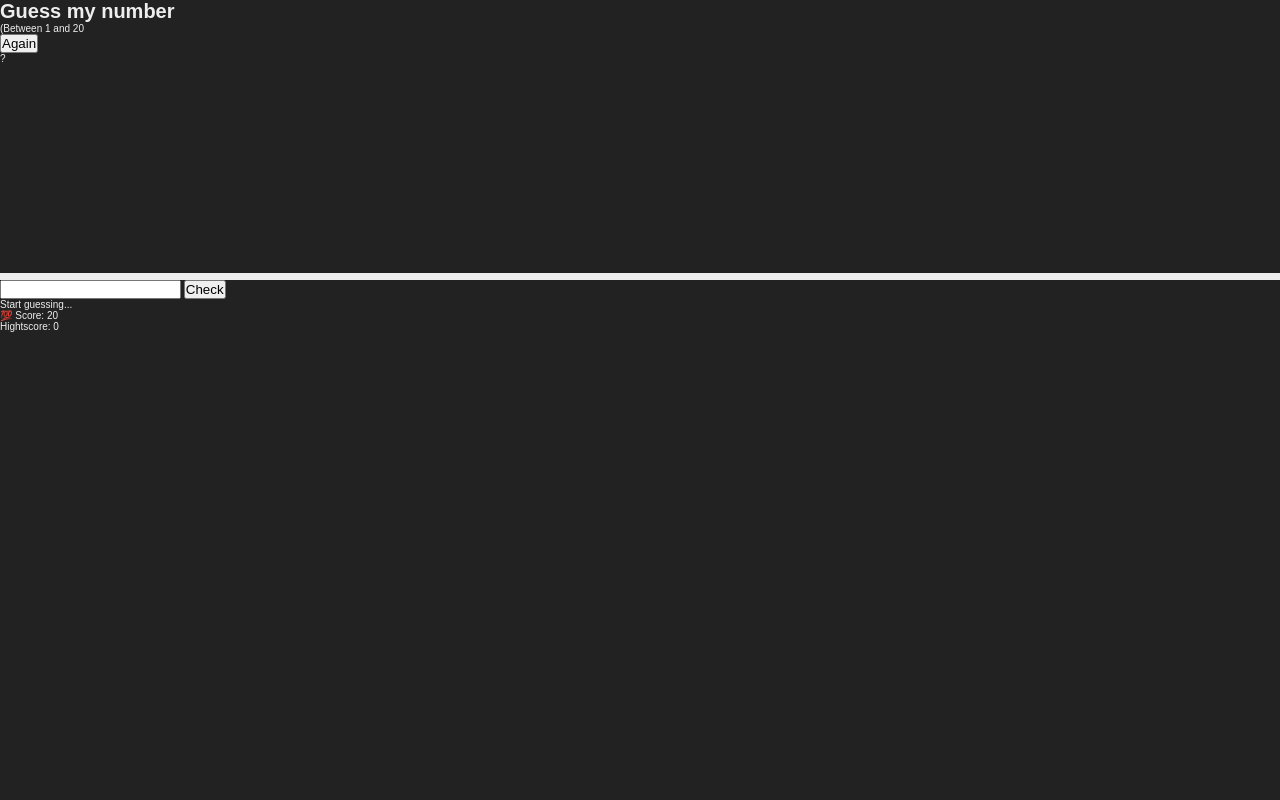
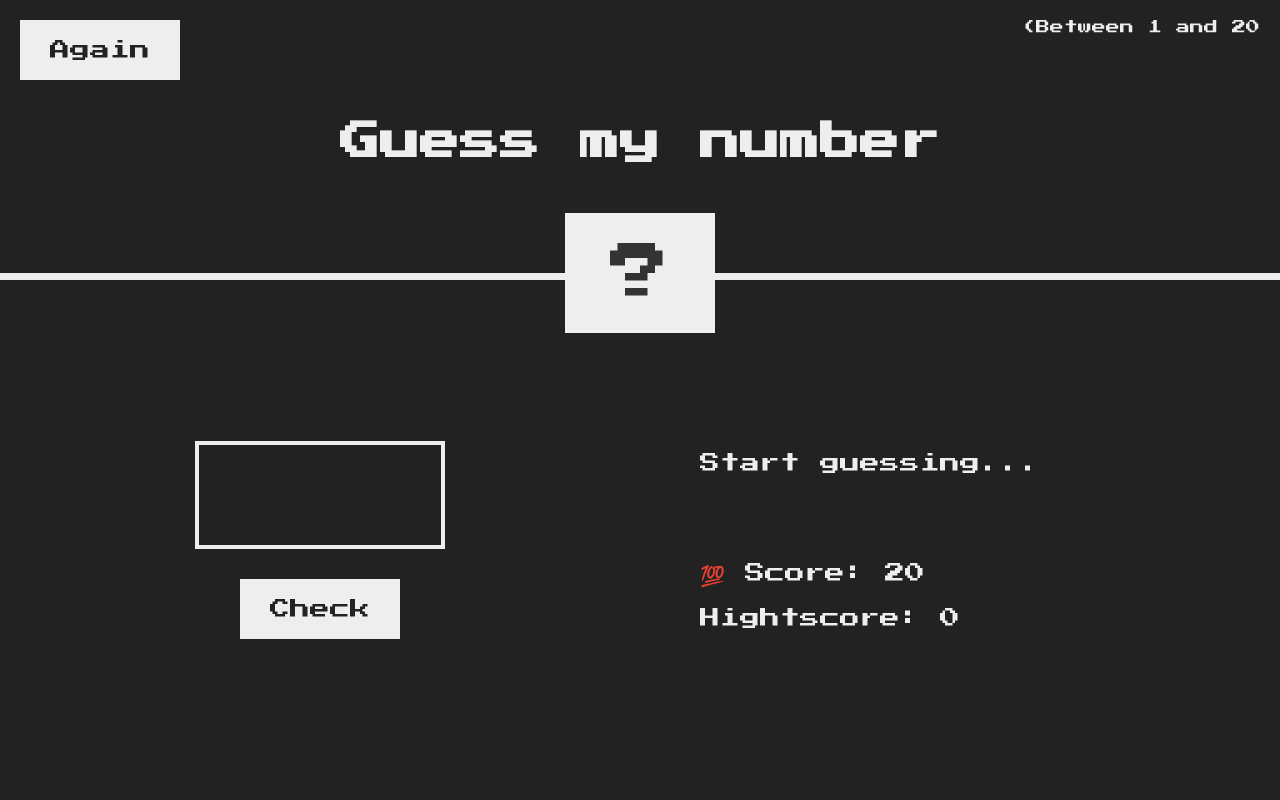
Before and after one commit to YakubuAmidu/Num-guesser, a website: page index.html in a window 1280 px wide. Drawn offline with Linux system fonts and the light colour scheme; a web font is replaced by a local one.

Commit message:
Commiting changes

```diff
--- a/index.html
+++ b/index.html
@@ -18,6 +18,7 @@
       <div class="number">?</div>
     </header>
 
+    <main>
       <section class="left">
         <input type="number" class="guess" />
         <button class="btn check">Check</button>
@@ -34,6 +35,7 @@
           <span class="hightscore">0</span>
         </p>
       </section>
+    </main>
 
     <script src="script.js"></script>
   </body>
--- a/script.js
+++ b/script.js
@@ -0,0 +1 @@
+document.querySelector('.message');
--- a/style.css
+++ b/style.css
@@ -1,4 +1,4 @@
-@import url('https://fonts.googleapis.com/css?family=Press+Star+2P&display=swap');
+@import url('https://fonts.googleapis.com/css?family=Press+Start+2P&display=swap');
 
 * {
   margin: 0;
@@ -12,11 +12,13 @@ html {
 }
 
 body {
-  font-family: 'Press Star 2P', sans-serif;
+  font-family: 'Press Start 2P', sans-serif;
   color: #eee;
   background-color: #222;
+  /* background-color: #60b347; */
 }
 
+/* LAYOUT */
 header {
   position: relative;
   height: 35vh;
@@ -28,9 +30,90 @@ main {
   color: #eee;
   display: flex;
   align-items: center;
-  justify-content: center;
+  justify-content: space-around;
 }
 
 .left {
   width: 52rem;
+  display: flex;
+  flex-direction: column;
+  align-items: center;
 }
+
+.right {
+  width: 52rem;
+  font-size: 2rem;
+}
+
+/* ELEMENTS STYLE */
+h1 {
+  font-size: 4rem;
+  text-align: center;
+  position: absolute;
+  width: 100%;
+  top: 52%;
+  left: 50%;
+  transform: translate(-50%, -50%);
+}
+
+.number {
+  background: #eee;
+  color: #333;
+  font-size: 6rem;
+  width: 15rem;
+  padding: 3rem 0rem;
+  text-align: center;
+  position: absolute;
+  bottom: 0;
+  left: 50%;
+  transform: translate(-50%, 50%);
+}
+
+.between {
+  font-size: 1.4rem;
+  position: absolute;
+  top: 2rem;
+  right: 2rem;
+}
+
+.again {
+  position: absolute;
+  top: 2rem;
+  left: 2rem;
+}
+
+.guess {
+  background: none;
+  border: 4px solid #eee;
+  font-family: inherit;
+  color: inherit;
+  font-size: 5rem;
+  padding: 2.5rem;
+  width: 25rem;
+  text-align: center;
+  display: block;
+  margin-bottom: 3rem;
+}
+
+.btn {
+  border: none;
+  background-color: #eee;
+  color: #222;
+  font-size: 2rem;
+  font-family: inherit;
+  padding: 2rem 3rem;
+  cursor: pointer;
+}
+
+.btn:hover {
+  background-color: #ccc;
+}
+
+.message {
+  margin-bottom: 8rem;
+  height: 3rem;
+}
+
+.label-score {
+  margin-bottom: 2rem;
+}
```
Also changed, not shown: package.json (added, +22 -0 lines), 1 other file. Lines whose indentation alone changed are shown as unchanged.
